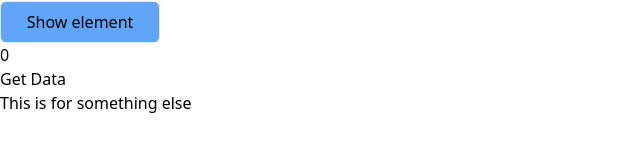
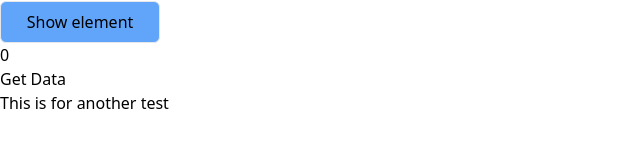
Before and after one commit to rbantug/testing-github-actions, a Nuxt app: page /pinia-test in a window 1280 px wide. Shown: the part 211-362 px from the top of the page, without its empty margins (0-640 px from the left). Built offline with nearby package versions, Linux system fonts and the light colour scheme.

Commit message:
testing github actions

```diff
--- a/components/TestPinia.vue
+++ b/components/TestPinia.vue
@@ -35,7 +35,7 @@
       </button>
     </div>
     <div data-testid="githubActions">
-      This is for something else
+      This is for another test
     </div>
   </div>
 </template>
```
